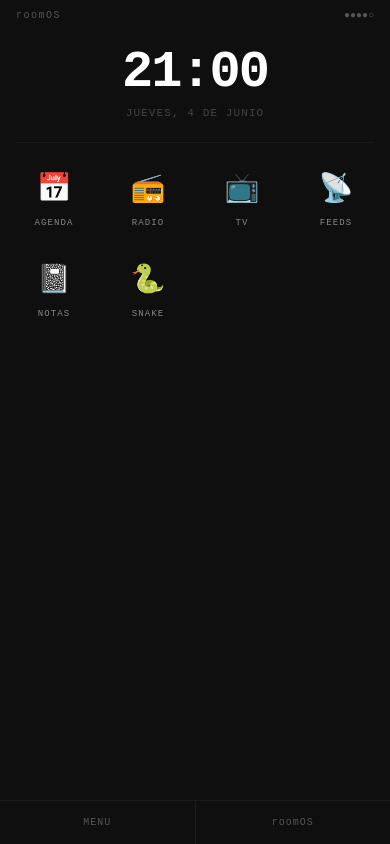
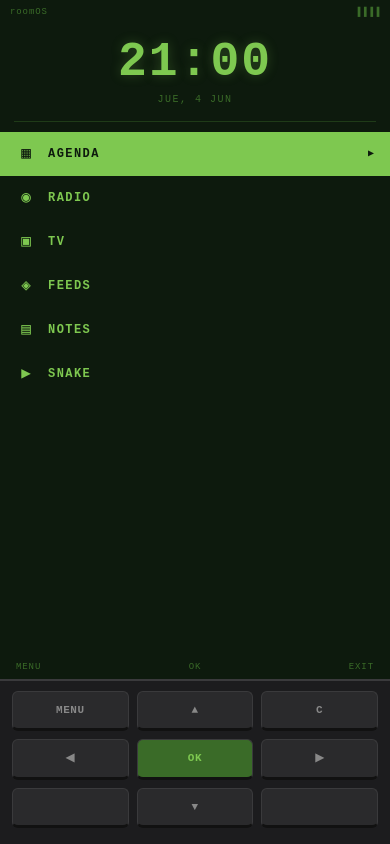
Before and after one commit to chemidevelops/roomos, a Next.js app: page / in a window 390 px wide. Built offline with nearby package versions, Linux system fonts and the light colour scheme.

Commit message:
Nokia 3210 style mobile UI: green screen, pixel font, physical buttons
Co-Authored-By: Claude Sonnet 4.6 <noreply@anthropic.com>

```diff
--- a/components/ui/MobileOS.tsx
+++ b/components/ui/MobileOS.tsx
@@ -12,12 +12,12 @@ const TVApp = dynamic(() => import("./TVApp"), { ssr: false });
 type AppId = "radio" | "tv" | "rss" | "notes" | "calendar" | "snake" | null;
 
 const APPS: { id: AppId; icon: string; label: string }[] = [
-  { id: "calendar", icon: "📅", label: "AGENDA" },
-  { id: "radio",    icon: "📻", label: "RADIO" },
-  { id: "tv",       icon: "📺", label: "TV" },
-  { id: "rss",      icon: "📡", label: "FEEDS" },
-  { id: "notes",    icon: "📓", label: "NOTAS" },
-  { id: "snake",    icon: "🐍", label: "SNAKE" },
+  { id: "calendar", icon: "▦", label: "AGENDA" },
+  { id: "radio",    icon: "◉", label: "RADIO" },
+  { id: "tv",       icon: "▣", label: "TV" },
+  { id: "rss",      icon: "◈", label: "FEEDS" },
+  { id: "notes",    icon: "▤", label: "NOTES" },
+  { id: "snake",    icon: "▶", label: "SNAKE" },
 ];
 
 function AppComponent({ id }: { id: AppId }) {
@@ -30,129 +30,228 @@ function AppComponent({ id }: { id: AppId }) {
   return null;
 }
 
+// Nokia pixel font via CSS
+const SCREEN_BG = "#0d1a0d";
+const SCREEN_FG = "#7ec850";
+const SCREEN_DIM = "#3a6b28";
+const PHONE_BG = "#1c1c1e";
+const BTN_BG = "#2a2a2c";
+const BTN_BORDER = "#3a3a3c";
+const BTN_SHADOW = "#111";
+
 export default function MobileOS() {
   const [open, setOpen] = useState<AppId>(null);
+  const [selected, setSelected] = useState(0);
   const [time, setTime] = useState("");
+  const [date, setDate] = useState("");
 
   useEffect(() => {
     const tick = () => {
       const now = new Date();
       setTime(now.toLocaleTimeString("es-ES", { hour: "2-digit", minute: "2-digit" }));
+      setDate(now.toLocaleDateString("es-ES", { weekday: "short", day: "numeric", month: "short" }).toUpperCase());
     };
     tick();
     const id = setInterval(tick, 10000);
     return () => clearInterval(id);
   }, []);
 
+  function openApp(id: AppId) { setOpen(id); }
+  function back() { setOpen(null); }
+  function navUp() { setSelected(s => (s - 1 + APPS.length) % APPS.length); }
+  function navDown() { setSelected(s => (s + 1) % APPS.length); }
+  function navOk() { openApp(APPS[selected].id); }
+
   return (
     <div style={{
       width: "100vw", height: "100dvh",
-      background: "#0f0f0f",
+      background: PHONE_BG,
       display: "flex", flexDirection: "column",
-      fontFamily: "monospace",
+      fontFamily: "'Courier New', 'Lucida Console', monospace",
       overflow: "hidden",
-      color: "#fff",
+      userSelect: "none",
+    }}>
+
+      {/* ── SCREEN ── */}
+      <div style={{
+        flex: 1,
+        background: SCREEN_BG,
+        display: "flex",
+        flexDirection: "column",
+        overflow: "hidden",
+        borderBottom: `2px solid ${BTN_BORDER}`,
+        position: "relative",
       }}>
         {open ? (
-        /* ── App view ── */
-        <>
-          {/* App bar */}
+          /* App view */
+          <div style={{ flex: 1, display: "flex", flexDirection: "column", overflow: "hidden" }}>
+            {/* App title bar */}
             <div style={{
-            height: 44, minHeight: 44,
-            background: "#1a1a1a",
-            display: "flex", alignItems: "center",
-            padding: "0 12px",
-            borderBottom: "1px solid #333",
+              padding: "4px 10px",
+              background: SCREEN_FG,
+              color: SCREEN_BG,
+              fontSize: 11,
+              fontWeight: 700,
+              letterSpacing: "0.15em",
+              display: "flex",
+              justifyContent: "space-between",
               flexShrink: 0,
             }}>
-            <button onClick={() => setOpen(null)} style={{
-              background: "none", border: "none", color: "#fff",
-              fontSize: 18, cursor: "pointer", padding: "0 8px 0 0",
-              fontFamily: "monospace",
-            }}>←</button>
-            <span style={{ fontSize: 12, fontWeight: 700, letterSpacing: "0.15em", textTransform: "uppercase" }}>
-              {APPS.find(a => a.id === open)?.icon} {APPS.find(a => a.id === open)?.label}
-            </span>
+              <span>{APPS.find(a => a.id === open)?.icon} {APPS.find(a => a.id === open)?.label}</span>
+              <span style={{ opacity: 0.6 }}>roomOS</span>
             </div>
-          {/* App content */}
-          <div style={{ flex: 1, overflow: "hidden" }}>
+            <div style={{ flex: 1, overflow: "hidden", background: "#fff" }}>
               <AppComponent id={open} />
             </div>
-        </>
+          </div>
         ) : (
-        /* ── Home screen ── */
+          /* Home screen */
           <>
             {/* Status bar */}
             <div style={{
-            padding: "8px 16px 4px",
-            display: "flex", justifyContent: "space-between", alignItems: "center",
+              padding: "6px 10px 2px",
+              display: "flex",
+              justifyContent: "space-between",
+              fontSize: 9,
+              color: SCREEN_DIM,
+              letterSpacing: "0.1em",
               flexShrink: 0,
             }}>
-            <span style={{ fontSize: 10, color: "#555", letterSpacing: "0.15em" }}>roomOS</span>
-            <span style={{ fontSize: 10, color: "#555" }}>●●●●○</span>
+              <span>roomOS</span>
+              <span>▐▐▐▐</span>
             </div>
 
             {/* Clock */}
-          <div style={{ textAlign: "center", padding: "20px 0 8px", flexShrink: 0 }}>
-            <div style={{ fontSize: 52, fontWeight: 700, letterSpacing: "-2px", lineHeight: 1, color: "#fff" }}>
+            <div style={{ textAlign: "center", padding: "16px 0 8px", flexShrink: 0 }}>
+              <div style={{
+                fontSize: 48,
+                fontWeight: 700,
+                color: SCREEN_FG,
+                letterSpacing: "2px",
+                lineHeight: 1,
+                textShadow: `0 0 12px ${SCREEN_FG}44`,
+              }}>
                 {time}
               </div>
-            <div style={{ fontSize: 11, color: "#444", marginTop: 6, letterSpacing: "0.1em" }}>
-              {new Date().toLocaleDateString("es-ES", { weekday: "long", day: "numeric", month: "long" }).toUpperCase()}
+              <div style={{ fontSize: 10, color: SCREEN_DIM, marginTop: 6, letterSpacing: "0.15em" }}>
+                {date}
               </div>
             </div>
 
             {/* Divider */}
-          <div style={{ height: 1, background: "#1a1a1a", margin: "12px 16px", flexShrink: 0 }} />
+            <div style={{ height: 1, background: SCREEN_DIM, margin: "6px 14px", opacity: 0.4 }} />
 
-          {/* App grid */}
-          <div style={{
-            flex: 1,
-            display: "grid",
-            gridTemplateColumns: "repeat(4, 1fr)",
-            gap: 2,
-            padding: "0 8px 16px",
-            alignContent: "start",
-            overflowY: "auto",
-          }}>
-            {APPS.map(app => (
-              <button key={app.id} onClick={() => setOpen(app.id)} style={{
-                background: "none", border: "none",
-                display: "flex", flexDirection: "column",
-                alignItems: "center", justifyContent: "center",
-                padding: "14px 8px",
+            {/* Menu list */}
+            <div style={{ flex: 1, overflowY: "auto", padding: "4px 0" }}>
+              {APPS.map((app, i) => (
+                <div
+                  key={app.id}
+                  onClick={() => openApp(app.id)}
+                  onPointerDown={() => setSelected(i)}
+                  style={{
+                    display: "flex",
+                    alignItems: "center",
+                    gap: 12,
+                    padding: "10px 16px",
+                    background: selected === i ? SCREEN_FG : "transparent",
+                    color: selected === i ? SCREEN_BG : SCREEN_FG,
                     cursor: "pointer",
-                gap: 6,
-                borderRadius: 0,
-                color: "#fff",
+                    transition: "background 0.05s",
                   }}
-                onPointerDown={e => (e.currentTarget.style.background = "#1a1a1a")}
-                onPointerUp={e => (e.currentTarget.style.background = "none")}
-                onPointerLeave={e => (e.currentTarget.style.background = "none")}
                 >
-                <span style={{ fontSize: 28 }}>{app.icon}</span>
-                <span style={{ fontSize: 9, letterSpacing: "0.12em", color: "#888" }}>{app.label}</span>
-              </button>
+                  <span style={{ fontSize: 16, width: 20, textAlign: "center" }}>{app.icon}</span>
+                  <span style={{ fontSize: 12, fontWeight: 700, letterSpacing: "0.12em" }}>{app.label}</span>
+                  {selected === i && <span style={{ marginLeft: "auto", fontSize: 10 }}>▶</span>}
+                </div>
               ))}
             </div>
 
-          {/* Bottom soft keys */}
+            {/* Bottom softkey labels */}
             <div style={{
-            height: 44,
-            display: "flex",
-            borderTop: "1px solid #1a1a1a",
+              display: "flex", justifyContent: "space-between",
+              padding: "4px 16px",
+              fontSize: 9, color: SCREEN_DIM,
+              letterSpacing: "0.1em",
               flexShrink: 0,
             }}>
-            <button style={{ flex: 1, background: "none", border: "none", color: "#555", fontSize: 10, letterSpacing: "0.1em", cursor: "default", fontFamily: "monospace" }}>
-              MENU
-            </button>
-            <div style={{ width: 1, background: "#1a1a1a" }} />
-            <button style={{ flex: 1, background: "none", border: "none", color: "#555", fontSize: 10, letterSpacing: "0.1em", cursor: "default", fontFamily: "monospace" }}>
-              roomOS
-            </button>
+              <span>MENU</span>
+              <span>OK</span>
+              <span>EXIT</span>
             </div>
           </>
         )}
       </div>
+
+      {/* ── BUTTONS ── */}
+      <div style={{
+        background: PHONE_BG,
+        padding: "10px 12px 16px",
+        display: "flex",
+        flexDirection: "column",
+        gap: 8,
+        flexShrink: 0,
+      }}>
+        {/* Soft keys + D-pad row */}
+        {open ? (
+          <div style={{ display: "grid", gridTemplateColumns: "1fr 1fr 1fr", gap: 8 }}>
+            <PhoneBtn label="◀ BACK" onPress={back} wide />
+            <PhoneBtn label="▲" onPress={navUp} />
+            <PhoneBtn label="" onPress={() => {}} />
+          </div>
+        ) : (
+          <div style={{ display: "grid", gridTemplateColumns: "1fr 1fr 1fr", gap: 8 }}>
+            <PhoneBtn label="MENU" onPress={() => {}} />
+            <PhoneBtn label="▲" onPress={navUp} />
+            <PhoneBtn label="C" onPress={() => {}} />
+          </div>
+        )}
+
+        {/* Center nav */}
+        <div style={{ display: "grid", gridTemplateColumns: "1fr 1fr 1fr", gap: 8 }}>
+          <PhoneBtn label="◀" onPress={() => {}} />
+          <PhoneBtn label={open ? "BACK" : "OK"} onPress={open ? back : navOk} accent />
+          <PhoneBtn label="▶" onPress={() => {}} />
+        </div>
+
+        {/* Down row */}
+        <div style={{ display: "grid", gridTemplateColumns: "1fr 1fr 1fr", gap: 8 }}>
+          <PhoneBtn label="" onPress={() => {}} />
+          <PhoneBtn label="▼" onPress={navDown} />
+          <PhoneBtn label="" onPress={() => {}} />
+        </div>
+      </div>
+    </div>
   );
 }
+
+function PhoneBtn({ label, onPress, accent, wide }: {
+  label: string; onPress: () => void; accent?: boolean; wide?: boolean;
+}) {
+  const [pressed, setPressed] = useState(false);
+  return (
+    <button
+      onPointerDown={() => { setPressed(true); onPress(); }}
+      onPointerUp={() => setPressed(false)}
+      onPointerLeave={() => setPressed(false)}
+      style={{
+        background: pressed ? BTN_BORDER : (accent ? SCREEN_DIM : BTN_BG),
+        color: accent ? SCREEN_FG : "#888",
+        border: `1px solid ${BTN_BORDER}`,
+        borderBottom: pressed ? `1px solid ${BTN_BORDER}` : `3px solid ${BTN_SHADOW}`,
+        borderRadius: 6,
+        padding: "10px 4px",
+        fontSize: 11,
+        fontFamily: "'Courier New', monospace",
+        fontWeight: 700,
+        letterSpacing: "0.05em",
+        cursor: "pointer",
+        gridColumn: wide ? "span 1" : undefined,
+        transform: pressed ? "translateY(2px)" : "none",
+        transition: "transform 0.05s",
+        minHeight: 40,
+      }}
+    >
+      {label}
+    </button>
+  );
+}
```
Lines whose indentation alone changed are shown as unchanged.
